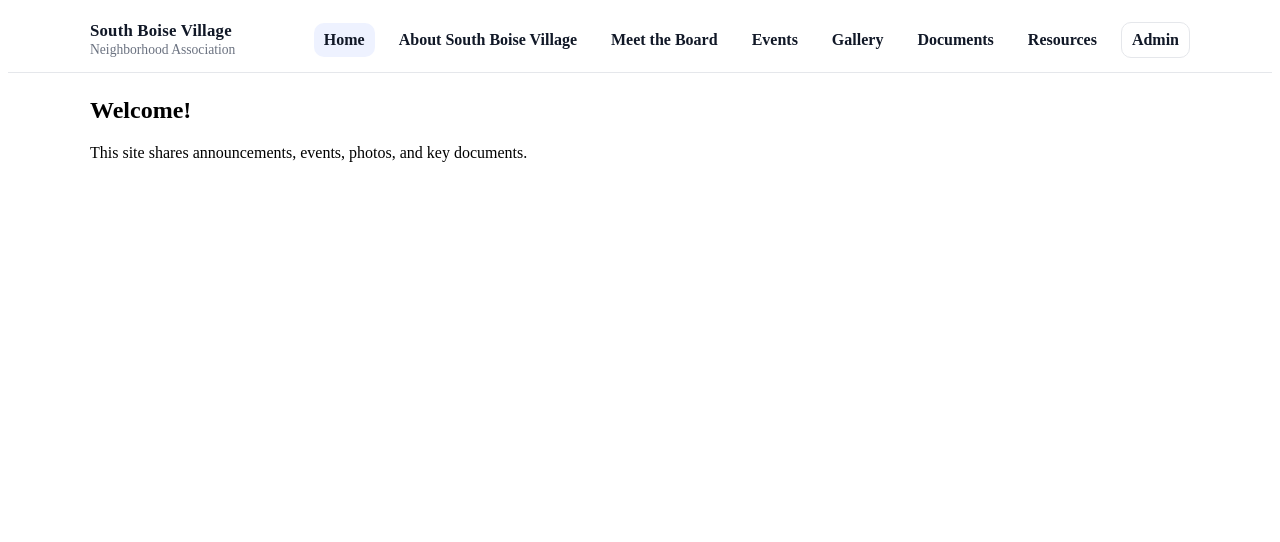
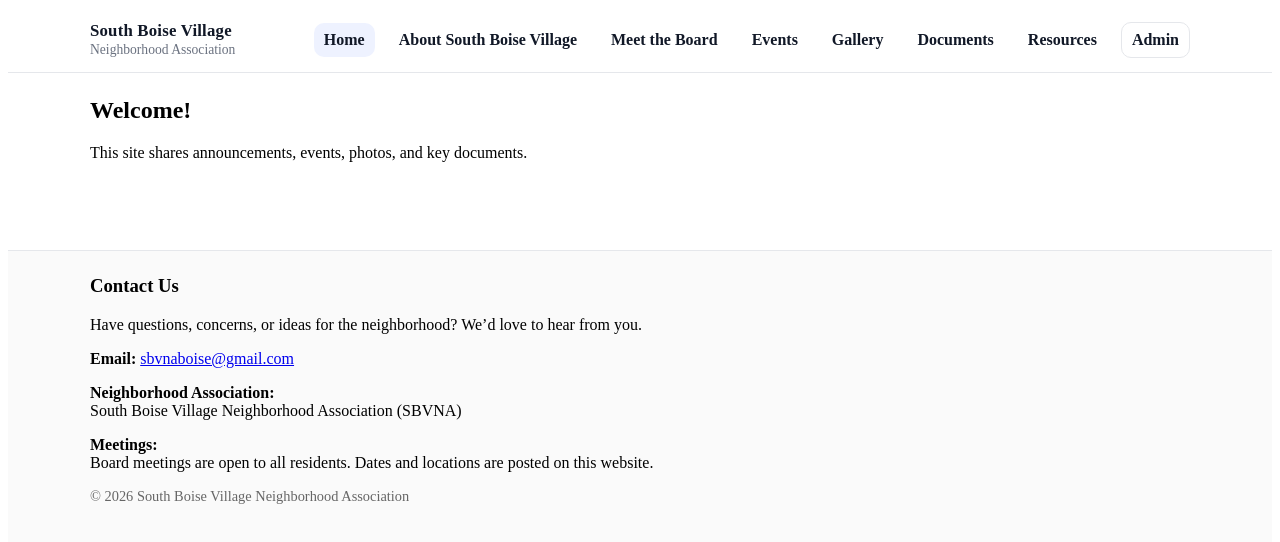
Before and after one commit to MonroeGollaher/sbvna-site, a React (Vite) app: page / in a window 1280 px wide. Shown: the top 542 px of the page. Built offline with nearby package versions, Linux system fonts and the light colour scheme.

Commit message:
basic footer

```diff
--- a/src/App.jsx
+++ b/src/App.jsx
@@ -8,6 +8,7 @@ import About from "./pages/about.jsx";
 import Events from "./pages/events.jsx";
 import Resources from "./pages/resources.jsx";
 import Admin from "./pages/admin.jsx";
+import Footer from "./components/Footer/index.jsx";
 
 export default function App() {
   return (
@@ -23,6 +24,7 @@ export default function App() {
         <Route path="/resources" element={<Resources />} />
         <Route path="/admin" element={<Admin />} />
       </Routes>
+      <Footer />
     </div>
   );
 }
--- /dev/null
+++ b/src/components/Footer/index.jsx
@@ -0,0 +1,51 @@
+export default function Footer() {
+  return (
+    <footer
+      style={{
+        borderTop: "1px solid #e5e7eb",
+        marginTop: 48,
+        padding: "24px 16px",
+        background: "#fafafa"
+      }}
+    >
+      <div
+        style={{
+          maxWidth: 1100,
+          margin: "0 auto"
+        }}
+      >
+        <h3 style={{ marginTop: 0 }}>Contact Us</h3>
+
+        <p>
+          Have questions, concerns, or ideas for the neighborhood? We’d love to
+          hear from you.
+        </p>
+
+        <div style={{ marginTop: 12 }}>
+          <p>
+            <strong>Email:</strong>{" "}
+            <a href="mailto:sbvnaboise@gmail.com">sbvnaboise@gmail.com</a>
+          </p>
+
+          <p>
+            <strong>Neighborhood Association:</strong>
+            <br />
+            South Boise Village Neighborhood Association (SBVNA)
+          </p>
+
+          <p>
+            <strong>Meetings:</strong>
+            <br />
+            Board meetings are open to all residents. Dates and locations are
+            posted on this website.
+          </p>
+        </div>
+
+        <p style={{ marginTop: 16, fontSize: "0.9rem", color: "#666" }}>
+          © {new Date().getFullYear()} South Boise Village Neighborhood
+          Association
+        </p>
+      </div>
+    </footer>
+  );
+}
--- a/src/components/Header/styles.css
+++ b/src/components/Header/styles.css
@@ -96,6 +96,9 @@
 
 /* ===== Mobile menu dropdown ===== */
 .mobile-menu {
+  position: relative;
+  z-index: 60;
+
   max-width: 1100px;
   margin: 0 auto;
   padding: 0 16px;
@@ -105,7 +108,7 @@
 }
 
 .mobile-menu--open {
-  max-height: 320px; /* enough to show all links */
+  max-height: 420px;
 }
 
 .nav--mobile {
@@ -152,6 +155,7 @@
   border: 0;
   padding: 0;
   cursor: default;
+  z-index: 40;
 }
 
 /* ===== Breakpoint: show desktop nav ===== */
```
Also changed, not shown: src/components/Footer/styles.css (added).
